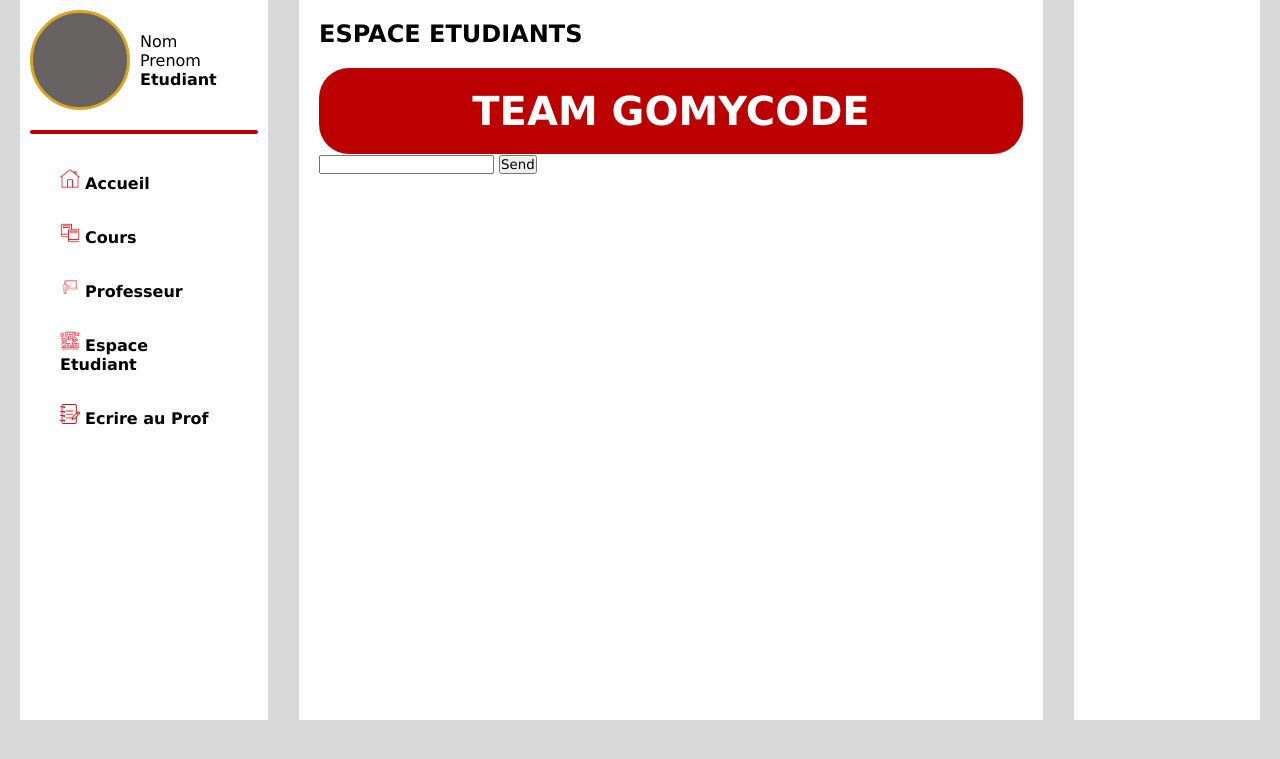
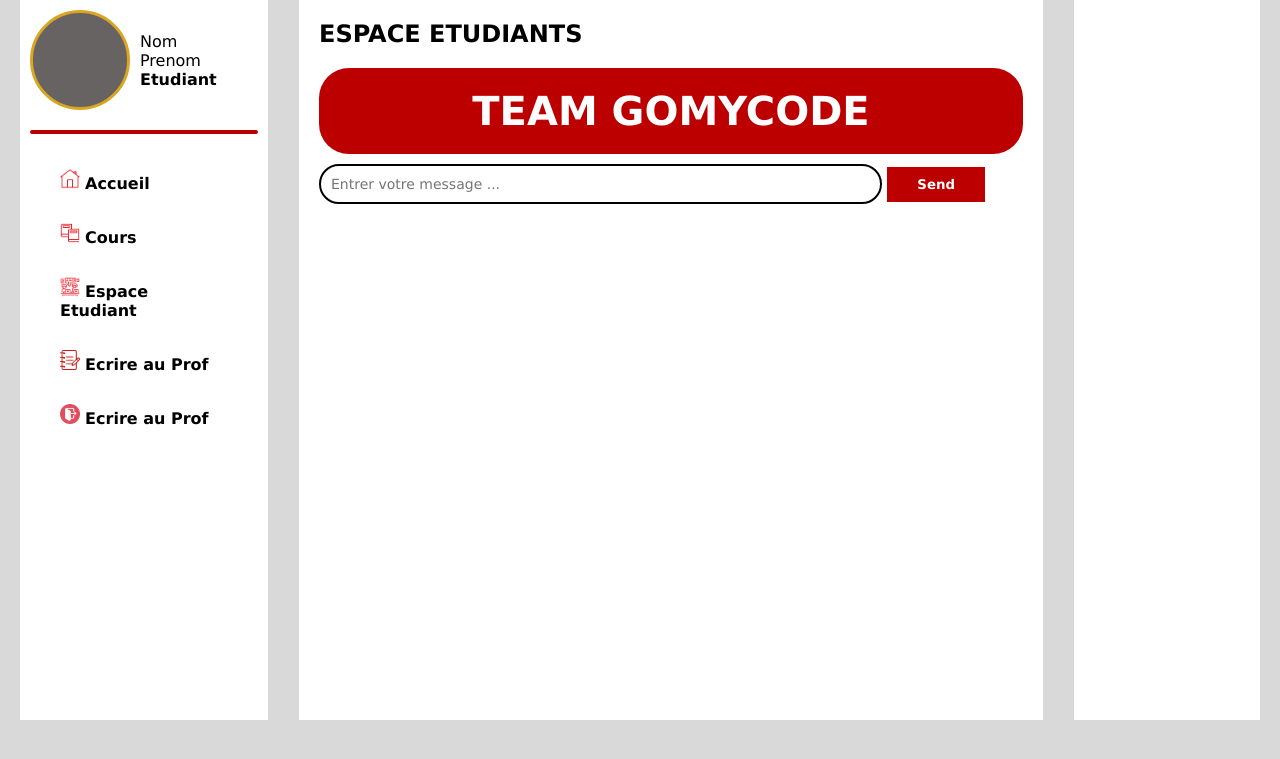
Before and after one commit to Lvmzoo-Dev/hackaton_gomycode, a PHP site: page /EspaceEtudiant.php in a window 1280 px wide. Shown: the top 759 px of the page. Run offline with PHP 8.4, Linux system fonts and the light colour scheme; some libraries are stand-ins or nearby versions.

Commit message:
Dernier psuh (Peut etre)

```diff
--- a/EspaceEtudiant.php
+++ b/EspaceEtudiant.php
@@ -28,9 +28,9 @@
                 <ul>
                     <li><img src="images/home.png" class="icon" alt="">  <a href="dashboardEtu.php">Accueil</a></li>
                     <li><img src="images/cours.png" class="icon" alt="">  <a href="#">Cours</a></li>
-                    <li><img src="images/prof.png" class="icon" alt="">  <a href="#">Professeur</a></li>
                     <li><img src="images/espace-etudiant.png" class="icon" alt="">  <a href="#">Espace Etudiant</a></li>
                     <li><img src="images/ecrire.png" class="icon" alt="">  <a href="#" onclick="openForm()">Ecrire au Prof</a></li>
+                    <li><img src="images/deconnexion.png" class="icon" alt="">  <a href="index.php">Ecrire au Prof</a></li>
                 </ul>
             </nav>
 
@@ -43,7 +43,7 @@
                 <div id="messagesList" class="flex-grow-1">
                 </div>
                 <form id="messageForm" class="flex">
-                    <input type="text" autocomplete="off" name="message" id="messageInput" class="flex-grow-1">
+                    <input type="text" autocomplete="off" placeholder="Entrer votre message ..." class="messageText" name="message" id="messageInput" class="flex-grow-1">
                     <button id="sendBtn">Send</button>
                 </form>
             </section>
--- a/css/EspaceEtudiant.css
+++ b/css/EspaceEtudiant.css
@@ -110,10 +110,10 @@
 }
 
 .messageText {
-    width: 90%;
+    width: 80%;
     height: 40px;
     font-size: 14px;
-    border: 2px solid #fff;
+    border: 2px solid #000;
     background: transparent;
     padding: 10px;
     color: black;
@@ -135,6 +135,9 @@
     border: none;
     outline: none;
 }
+#chat{
+    margin-top: 10px;
+}
 
 .audio img {
     width: 30px;
@@ -148,3 +151,11 @@
     height: 90vh;
     background-color: white;
 }
+#sendBtn{
+    padding: 10px 30px;
+    outline: none;
+    border: none;
+    background-color: #BC0000;
+    color: #fff;
+    font-weight: bold;
+}
```
